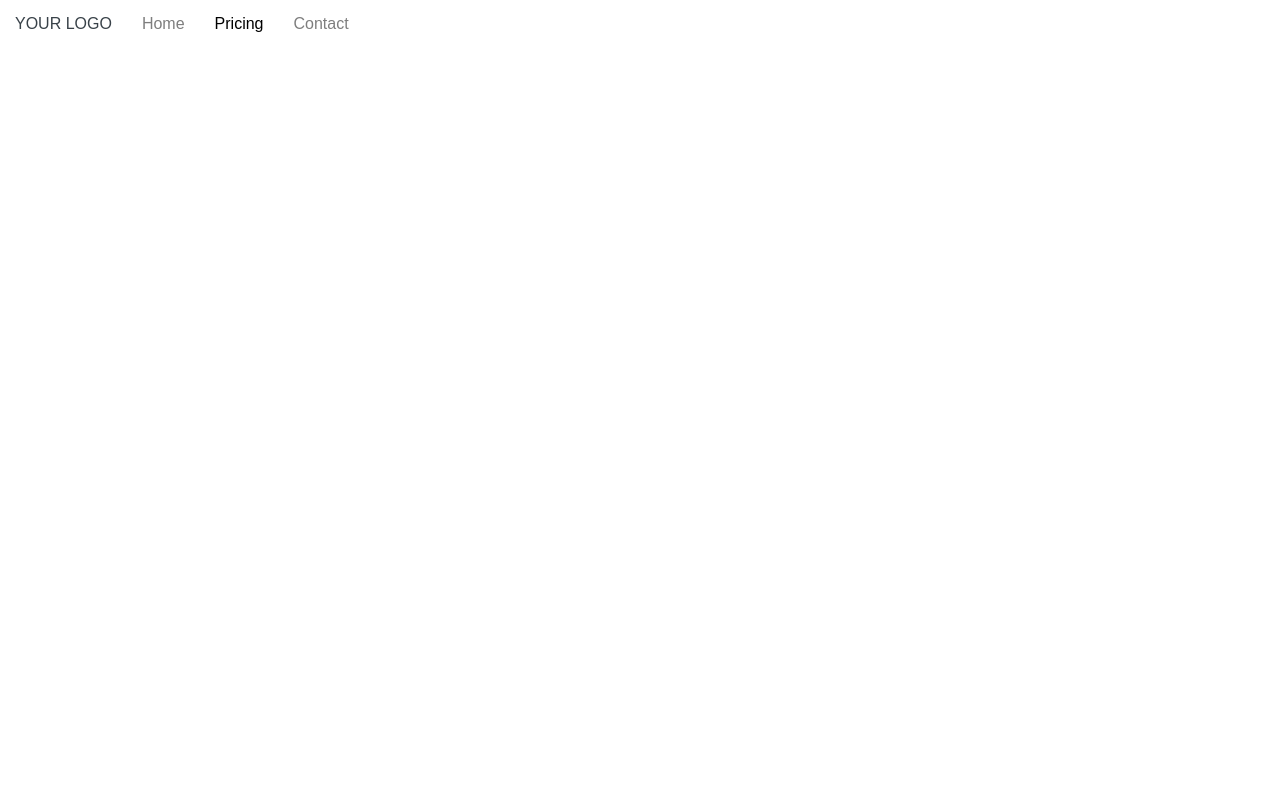
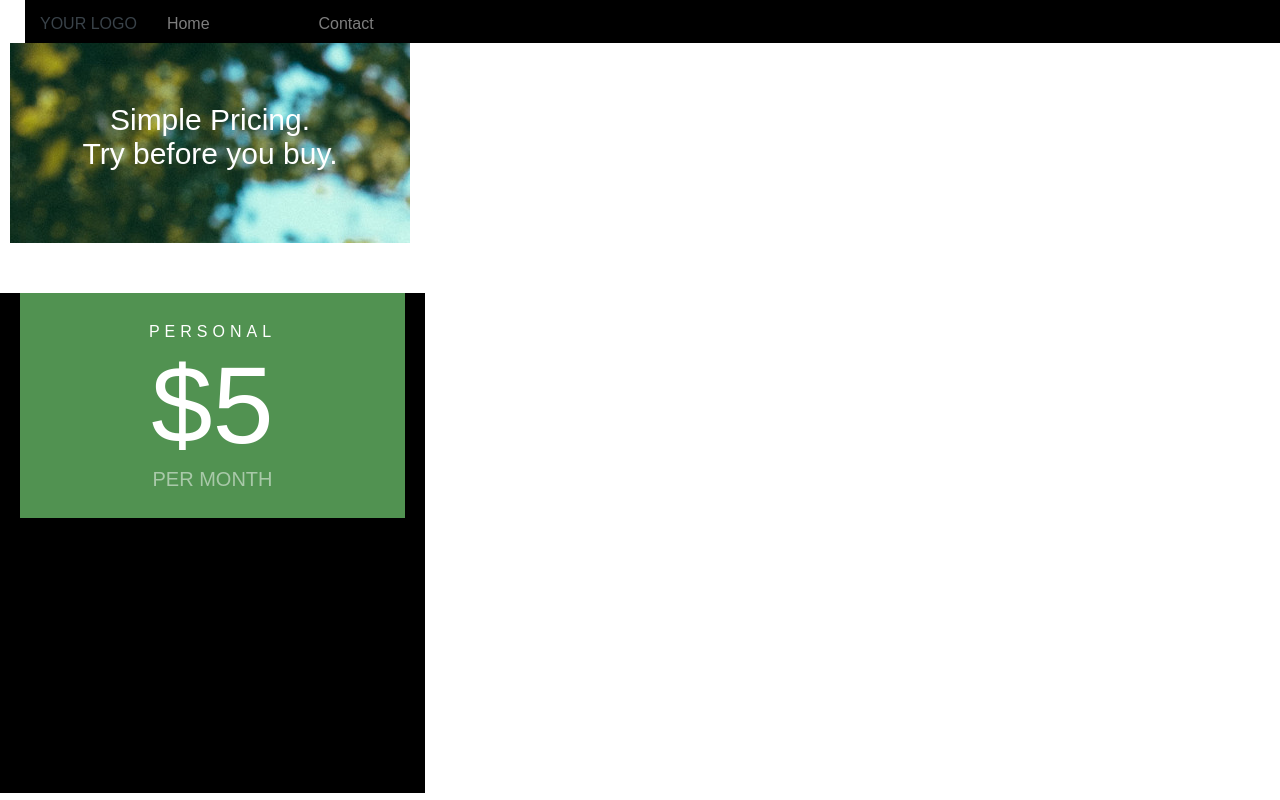
Before and after one commit to BenHand/responsive_site, a plain HTML site: page index.html in a window 1280 px wide. Drawn offline with Linux system fonts and the light colour scheme.

Commit message:
everything until after green box

```diff
--- a/dist/css/style.css
+++ b/dist/css/style.css
@@ -1,13 +1,55 @@
 header {
-  background: white; }
+  background: black;
+  overflow: hidden;
+  margin-left: 25px; }
 
 header .top-link {
   color: #394249;
   float: left;
-  margin: 15px; }
+  margin: 15px 15px 10px; }
 
 header .main-text {
   color: #7E7E7E; }
 
 header .pricing {
   color: black; }
+
+.background {
+  background: url(../images/background.jpg);
+  width: 400px;
+  height: 200px;
+  margin-left: 10px; }
+
+.head-text {
+  color: white;
+  font-size: 30px;
+  text-align: center;
+  padding-top: 60px; }
+
+.bottom-half {
+  background: black;
+  height: 500px;
+  width: 425px;
+  margin-top: 50px; }
+
+.cost-box {
+  width: 385px;
+  height: 225px;
+  background: #519251;
+  margin: 0 20px; }
+
+.cost-text {
+  color: white;
+  letter-spacing: 5px;
+  text-align: center;
+  padding-top: 30px; }
+
+.cost-amount {
+  color: white;
+  text-align: center;
+  font-size: 110px; }
+
+.cost-term {
+  color: #A9C9A9;
+  text-align: center;
+  font-size: 20px; }
--- a/dist/css/style.scss
+++ b/dist/css/style.scss
@@ -1,18 +1,56 @@
-$background-primary:white;
+$background-primary:black;
 $text-color-primary:#7E7E7E;
-
+$text-large-color:white;
 header {
 	background:$background-primary;
+	overflow: hidden;
+	margin-left: 25px;
 
 	.top-link{
 		color: #394249;
 		float: left;
-		margin: 15px;
-	}
-	.main-text{
-		color: $text-color-primary;
-	}
-	.pricing {
-		color:black;
-	}
+		margin: 15px 15px 10px;}
+	.main-text{color: $text-color-primary;}
+	.pricing{color:black;}
 }
+.background{
+	background: url(../images/background.jpg);
+	width: 400px;
+	height: 200px;
+	margin-left: 10px;
+}
+.head-text{
+	color:$text-large-color;
+	font-size: 30px;
+	text-align: center;
+	padding-top: 60px;
+}
+.bottom-half{
+	background:$background-primary;
+	height: 500px;
+	width: 425px;
+	margin-top:50px;
+}
+.cost-box{
+	width:385px;
+	height:225px;
+	background:#519251;
+	margin:0 20px;
+}
+.cost-text{
+	color:$text-large-color;
+	letter-spacing: 5px;
+	text-align:center;
+	padding-top: 30px;
+}
+.cost-amount{
+	color:$text-large-color;
+	text-align:center;
+	font-size: 110px;
+
+}
+.cost-term{
+	color:#A9C9A9;
+	text-align:center;
+	font-size: 20px;
+}
--- a/index.html
+++ b/index.html
@@ -1,6 +1,7 @@
 <!DOCTYPE html>
 <html>
 	<head>
+	<title>Responsive Site</title>
 	<link rel="stylesheet" href="dist/css/normalize.css">
 	<link rel="stylesheet" href="dist/css/style.css">
 		<header>
@@ -11,9 +12,29 @@
 				<div class="top-link main-text">Contact</div>
 			</div>
 		</header>
-	<title>Responsive Site</title>
 	</head>
 		<body>
+			<div class="background">
+				<div class="head-text">
+					<div>Simple Pricing.</div>
+					<div>Try before you buy.</div>
+				</div>
+			</div>
+			<div class="bottom-half">
+				<div class="cost-box">
+					<div class="cost-text">PERSONAL</div>
+					<div class="cost-amount">$5</div>
+					<div class="cost-term">PER MONTH</div>
+				</div>
+<!-- 				<div>
+					<div>Free setup</div>
+					<div>Custom sub-domain</div>
+					<div>Standard customer support</div>
+					<div>1GB file storage</div>
+					<div>1 database</div>
+					<div>Unlimited bandwidth</div>
+				</div> -->
+			</div>
 
 		</body>
 </html>
```
Lines whose indentation alone changed are shown as unchanged.
